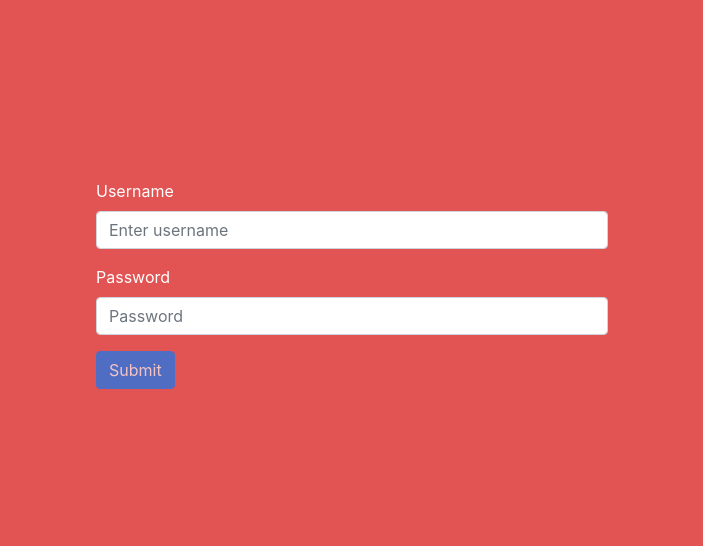
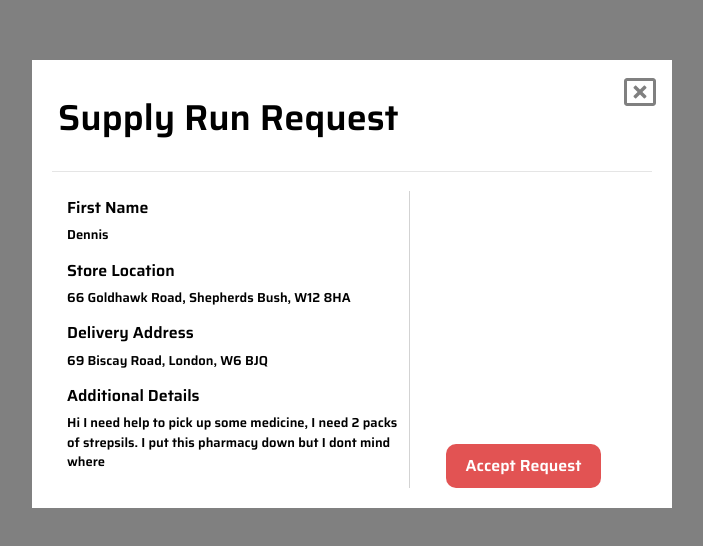
Before and after one commit to DRP-33/drp-33-frontend, a React (Create React App) app in the folder frontend/web-app/: page /supplypopup in a window 1280 px wide. Shown: the part 116-662 px from the top of the page, without its empty margins (288-991 px from the left). Built offline with nearby package versions, Linux system fonts and the light colour scheme.

Commit message:
added overlay for supply runs

```diff
--- a/frontend/web-app/src/components/Router.jsx
+++ b/frontend/web-app/src/components/Router.jsx
@@ -3,6 +3,7 @@ import Login from './Login';
 import MapView from '../views/MapView'
 import CreateRequestView from '../views/CreateRequestView';
 import PhonePopup from './PhonePopup';
+import SupplyPopup from './SupplyPopUp';
 
 function Router() {
     return (
@@ -17,6 +18,9 @@ function Router() {
                 <Route path="/phonepopup">
                     <PhonePopup />
                 </Route>
+                <Route path="/supplypopup">
+                    <SupplyPopup />
+                </Route>
                 <Route path="/">
                     <Login />
                 </Route>
--- /dev/null
+++ b/frontend/web-app/src/components/SupplyPopUp.jsx
@@ -0,0 +1,42 @@
+import { faWindowClose } from '@fortawesome/free-regular-svg-icons'
+import React from 'react'
+import './Popup.css'
+import '../fontawesome';
+import { FontAwesomeIcon } from '@fortawesome/react-fontawesome';
+
+
+
+function SupplyPopup() {
+    return (
+        <div className="popup">
+            <div className="popup-inner">
+                <h2 className="headingStyle">Supply Run Request</h2>
+                <hr className="hseparator"></hr>
+                <a classname="closeBtn" data-placement="top" data-toggle="tooltip" href="">
+                <FontAwesomeIcon className="icon" icon={faWindowClose} size="2x" />
+                </a>
+                <div className="container">
+                    <div className="leftContainer">
+                        <h3 className="fieldTitle">First Name</h3>
+                        <p className="fieldData">Dennis</p>
+                        <h3 className="fieldTitle">Store Location</h3>
+                        <p className="fieldData">66 Goldhawk Road, Shepherds Bush, W12 8HA</p>
+                        <h3 className="fieldTitle">Delivery Address</h3>
+                        <p className="fieldData">69 Biscay Road, London, W6 BJQ</p>
+                        <h3 className="fieldTitle">Additional Details</h3>
+                        <p className="fieldData">Hi I need help to pick up some medicine, I need
+                        2 packs of strepsils. I put this pharmacy down but I dont mind where</p>
+                    </div>
+                    <div className="rightContainer">
+                        <div className="btnContainer">
+                            <button className="accept-btn">Accept Request</button>
+                        </div>
+                    </div>
+
+                </div>
+        </div>
+        </div>
+    )
+}
+
+export default SupplyPopup
```
